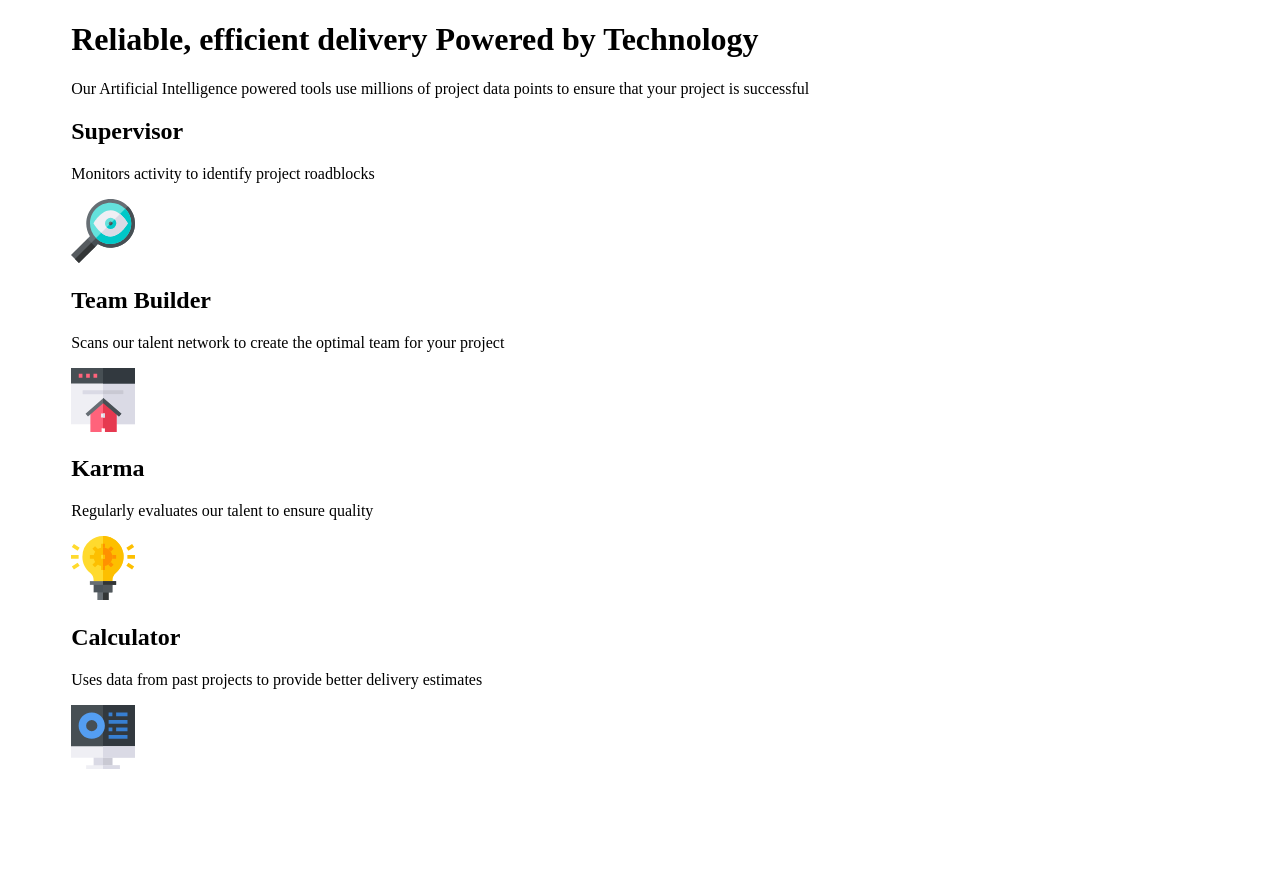
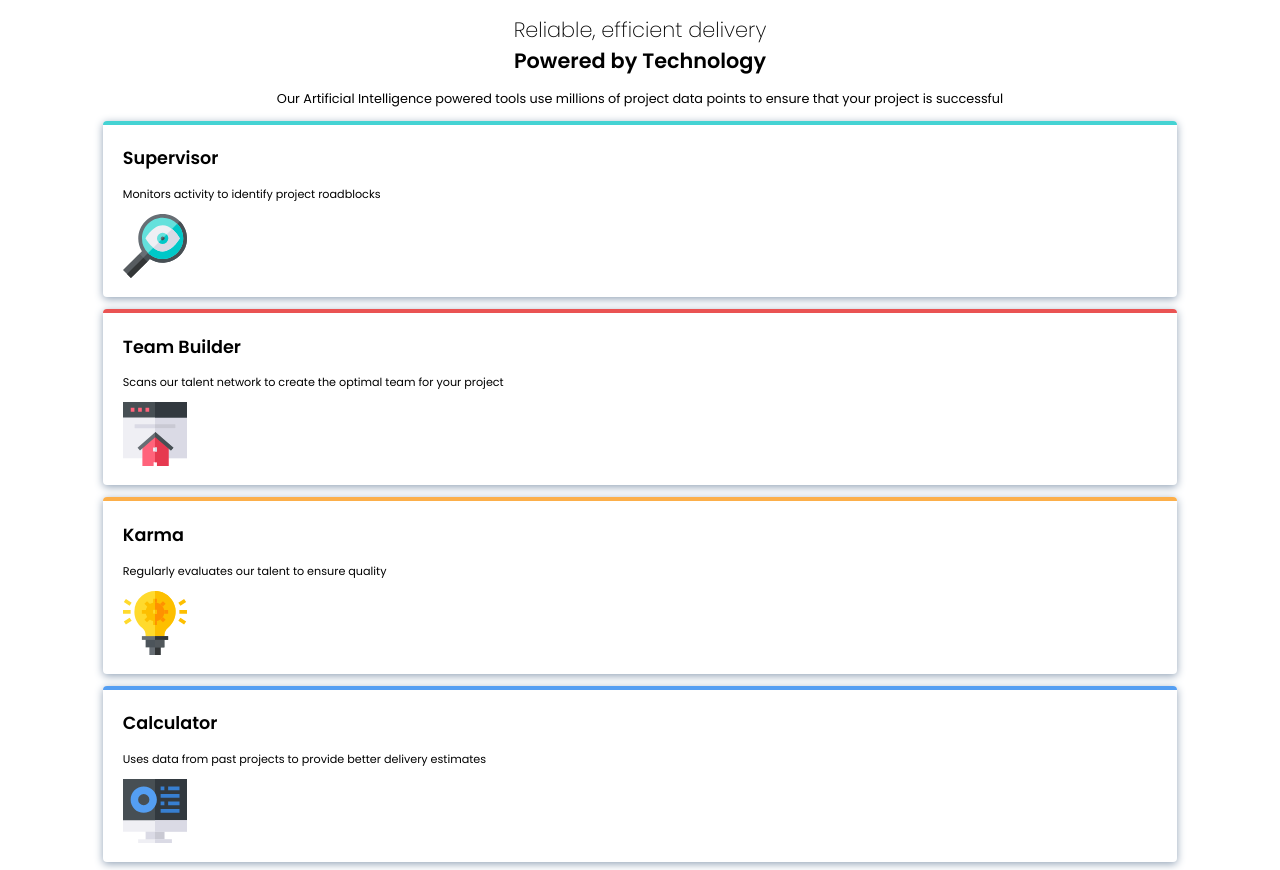
Before and after one commit to tooobi333/fm06-four-card-feature-section-master, a website: page index.html in a window 1280 px wide. Before the commit the page ends 800 px from the top, so only its background shows below. Drawn offline with Linux system fonts and the light colour scheme.

Commit message:
style site

```diff
--- a/scss/_variables.scss
+++ b/scss/_variables.scss
@@ -3,4 +3,7 @@ $color-red: hsl(0, 78%, 62%);
 $color-orange: hsl(34, 97%, 64%);
 $color-blue: hsl(212, 86%, 64%);
 
+$color-grey: hsl(234, 12%, 34%);
+$color-lightgrey: hsl(212, 6%, 44%);
+
 $font-size-body: 15px;
--- a/scss/styles.scss
+++ b/scss/styles.scss
@@ -25,10 +25,63 @@
 }
 
 .main {
-  width: 90%;
+  width: 85%;
   margin: auto;
+  font-family: Poppins, Arial;
 }
 
 .heading {
+  font-weight: 200;
+  font-size: 1.3rem;
+  text-align: center;
+}
 
+.heading__second {
+  font-weight: 600;
+  display: block;
 }
+
+.paragraph {
+  font-size: 0.8rem;
+  text-align: center;
+  font-weight: 400;
+}
+
+.container, .container__divider {
+  display: flex;
+  flex-direction: column;
+  row-gap: 12px;
+}
+
+.card {
+  box-sizing: border-box;
+  border-radius: 4px;
+  box-shadow: 0px 2px 8px hsl(212, 20%, 64%);
+  padding: 6px 20px 12px 20px;
+}
+
+.card--cyan {
+  border-top: solid 4px variables.$color-cyan;
+}
+
+.card--red {
+  border-top: solid 4px variables.$color-red;
+}
+
+.card--orange {
+  border-top: solid 4px variables.$color-orange;
+}
+
+.card--blue {
+  border-top: solid 4px variables.$color-blue;
+}
+
+.card__title {
+  font-size: 1.1rem;
+  font-weight: 600;
+}
+
+.card__text {
+  font-size: 0.7rem;
+  font-weight: 400;
+}
```
Also changed, not shown: css/styles.css, 1 other file.
